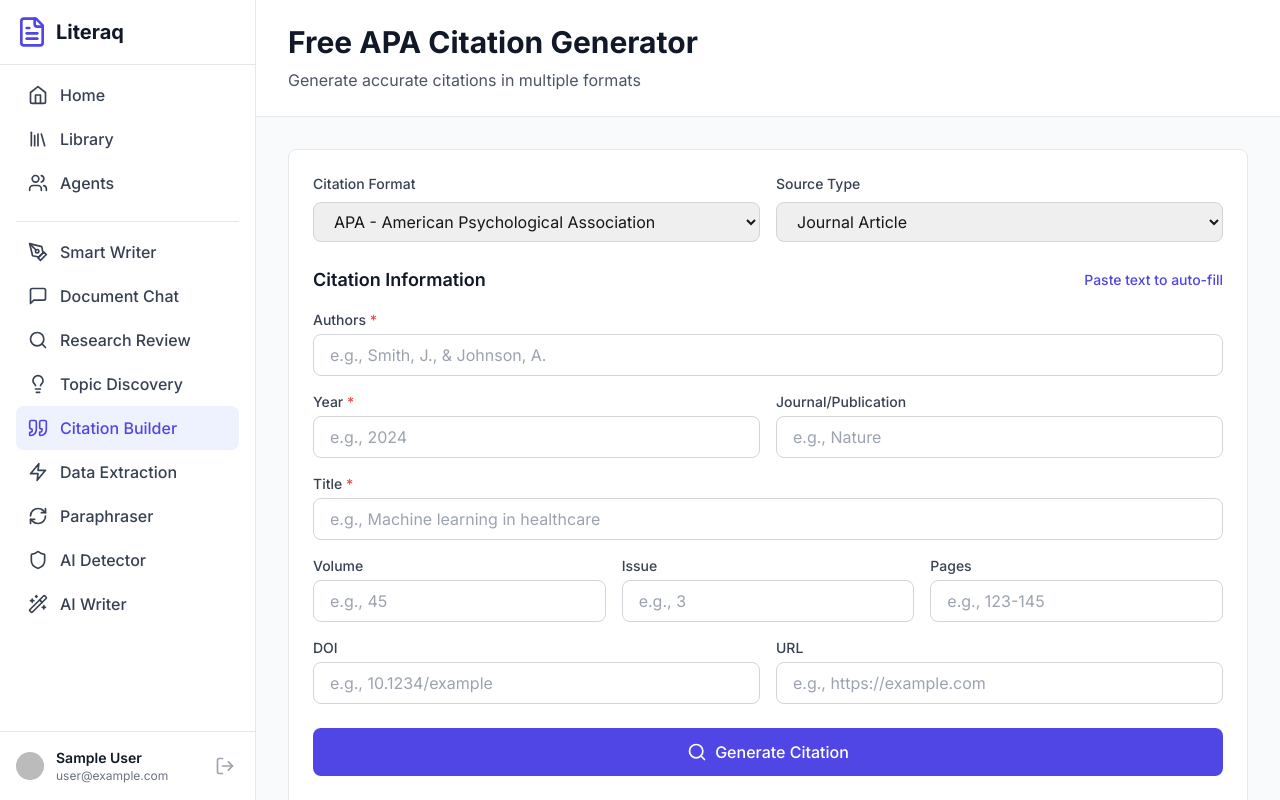
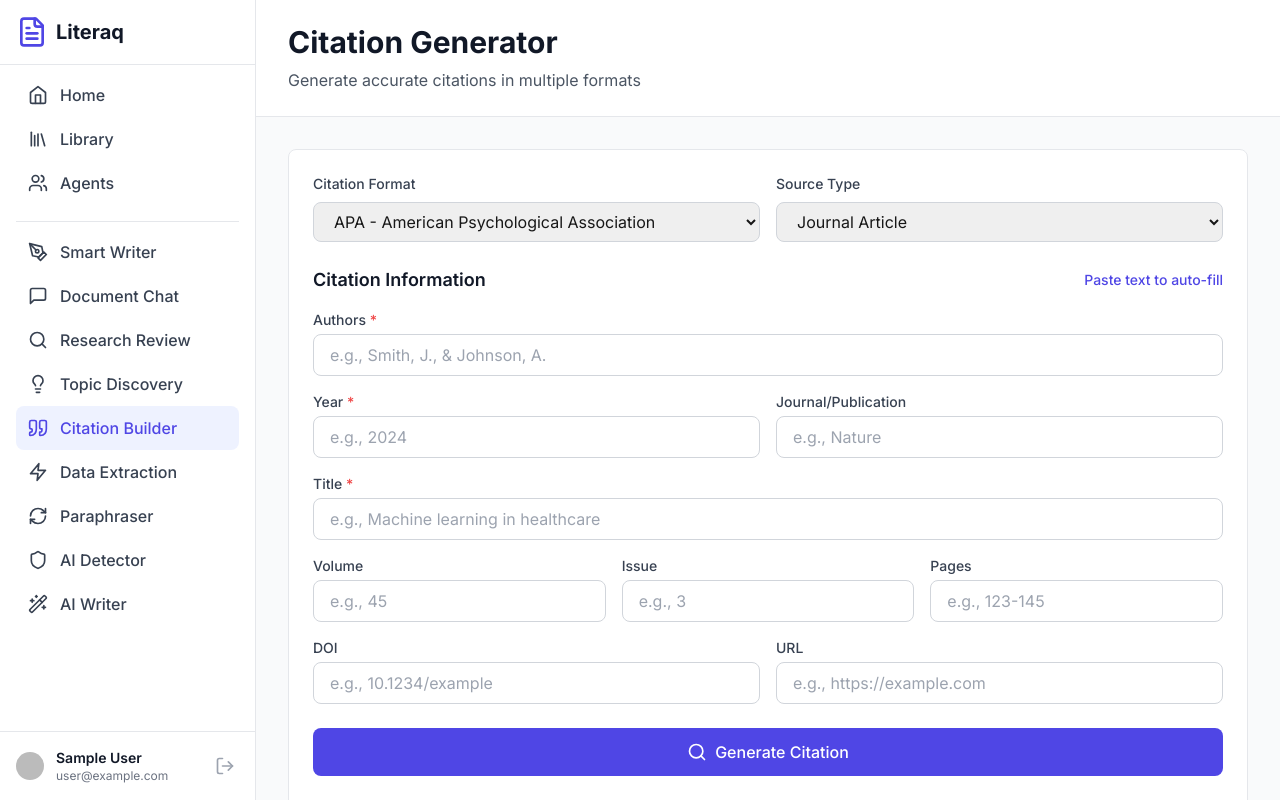
Before and after one commit to spartow/literaq, a Next.js app: page /citations in a window 1280 px wide. Built offline with nearby package versions, Linux system fonts and the light colour scheme; no server answers; sample sign-in values are in the browser's storage; some icons are missing.

Commit message:
Change citations page title from 'Free APA Citation Generator' to 'Citation Generator'

```diff
--- a/src/app/citations/page.tsx
+++ b/src/app/citations/page.tsx
@@ -113,7 +113,7 @@
         {/* Header */}
         <div className="bg-white border-b border-gray-200">
           <div className="max-w-5xl mx-auto px-8 py-6">
-            <h1 className="text-3xl font-bold text-gray-900 mb-2">Free {format} Citation Generator</h1>
+            <h1 className="text-3xl font-bold text-gray-900 mb-2">Citation Generator</h1>
             <p className="text-gray-600">Generate accurate citations in multiple formats</p>
           </div>
         </div>
```
